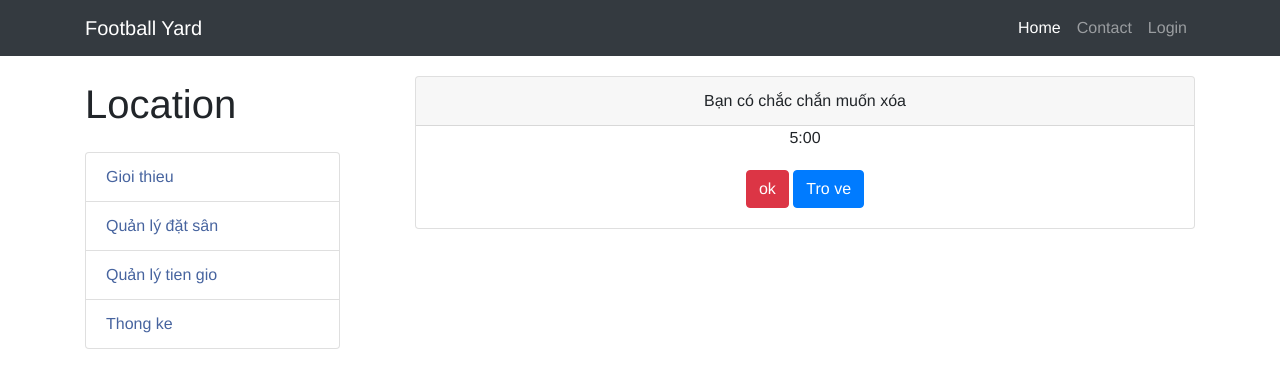
After one commit to nguyentienanhvuongchuse/DATN-Football-Manage, a Django app: page /manage/updatetime/1/ in a window 1280 px wide. The commit adds this page. Shown: the top 388 px of the page. Run offline with Django 3.2, Linux system fonts and the light colour scheme; tables that the repository leaves empty hold one stand-in row (values such as "Sample post"); some libraries are stand-ins or nearby versions.

Commit message:
CRUD time cost

```diff
--- /dev/null
+++ b/yard/templates/manage/delete_time.html
@@ -0,0 +1,20 @@
+{% extends "manage/index.html" %}
+{% block title %} Delete yard {% endblock %}
+
+{% block content%}
+    <div class="col-lg-9 content">
+        <form method="POST">
+            <div class="card text-center">
+                <div class="card-header">
+                    Bạn có chắc chắn muốn xóa
+                </div>
+                <div>{{time.time}}</div>
+                <div class="card-body">
+                    {% csrf_token %}
+                    <input type="submit" value="ok" class="btn btn-danger">
+                    <a href="{% url "create_time" time.yard_id %}" class="btn btn-primary">Tro ve</a>
+                </div>
+                </div>
+        </form>
+    </div>
+{% endblock %}
--- a/yard/templates/manage/form_yard.html
+++ b/yard/templates/manage/form_yard.html
@@ -4,7 +4,7 @@
 {% block content%}
     <div class="col-lg-9 content">
         <form method="POST">
-            <a href="{% url "update_time" yard.id %}" class="btn btn-info">Gia tien</a>
+            <a href="{% url "create_time" yard.id %}" class="btn btn-info">Gia tien</a>
             <br>
             {% csrf_token %}
             {{form}}
--- a/yard/templates/manage/time.html
+++ b/yard/templates/manage/time.html
@@ -17,8 +17,8 @@
                     <td> {{time.time}} </td>
                     <td> {{time.cost}} </td>
                     <td>
-                        <a href="#" class="btn btn-primary"> Sua </a>
-                        <a href="#" class="btn btn-danger"> Xoa </a>
+                        <a href="{% url "update_time" time.id%}" class="btn btn-primary"> Sua </a>
+                        <a href="{% url "delete_time" time.id%}" class="btn btn-danger"> Xoa </a>
                     </td>
                 </tr>
                 {% endfor %}
--- a/yard/urls.py
+++ b/yard/urls.py
@@ -8,6 +8,8 @@ urlpatterns = [
     path("newyard/", views.create_yard, name="create_yard"),
     path("detail/<pk>/", views.update_yard, name="update_yard"),
     path("delete_yard/<pk>/", views.delete_yard, name="delete_yard"),
-    path("time/<pk>/", views.time_cost, name="update_time"),
+    path("time/<pk>/", views.time_cost, name="create_time"),
+    path("updatetime/<pk>/", views.update_timecost, name="update_time"),
+    path("deletetime/<pk>/", views.update_timecost, name="delete_time"),
     path("statistical", views.statistical, name="statistical")
 ]
--- a/yard/views.py
+++ b/yard/views.py
@@ -77,5 +77,26 @@ def time_cost(request,pk):
     context = {"time":time, "form":formset}
     return render(request, "manage/time.html",context)
 
+def update_timecost(request,pk):
+    time = Time.objects.get(id=pk)
+    yard = time.yard_id
+    form = TimeCostForm(instance=time)
+    if request.method == "POST":
+        form = TimeCostForm(request.POST, instance=time)
+        if form.is_valid():
+            form.save()
+            return redirect("create_time", pk=yard)
+    context = {"form":form, "time":time}
+    return render(request, "manage/update_time.html", context)
+
+def update_timecost(request,pk):
+    time = Time.objects.get(id=pk)
+    yard = time.yard_id
+    if request.method == "POST":
+        time.delete()
+        return redirect("create_time", pk=yard)
+    context = {"time":time}
+    return render(request, "manage/delete_time.html", context)
+
 def statistical(request):
     return HttpResponse("Statistical")
```
Also changed, not shown: yard/templates/manage/update_time.html (added, +13 -0 lines).
